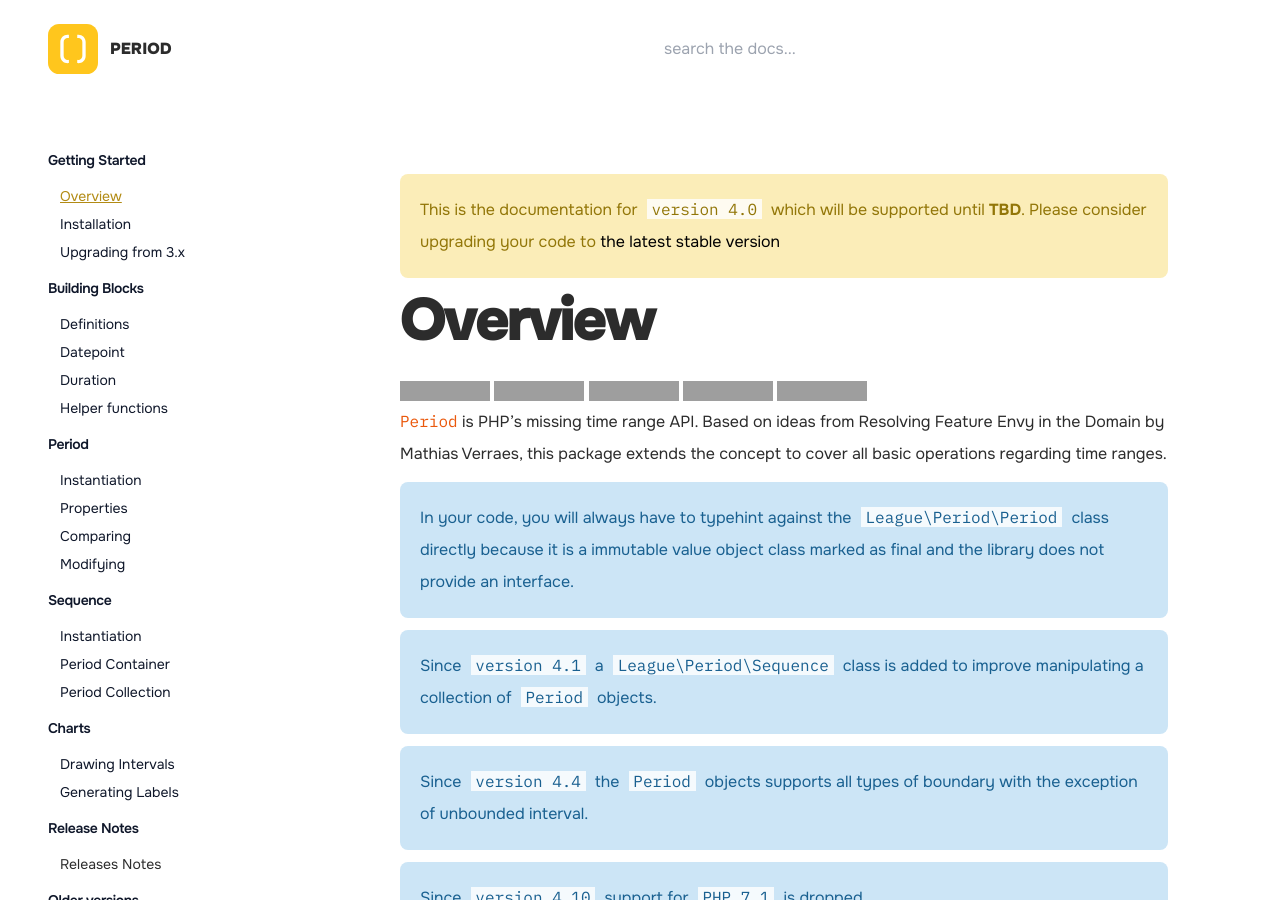
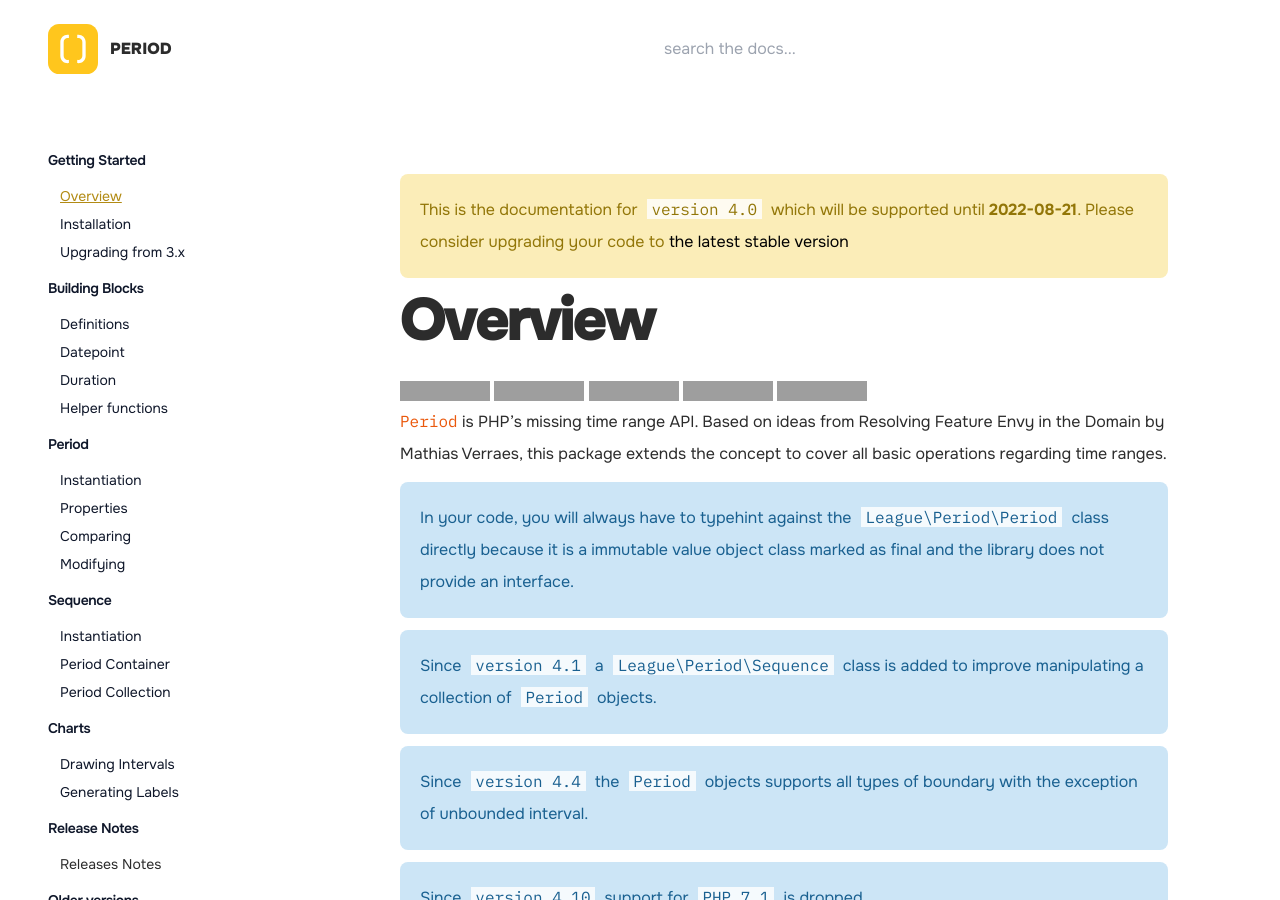
Before and after one commit to thephpleague/period, a Jekyll site: the page built from docs/4.0/index.md, in a window 1280 px wide and 900 px high, cut to the strip 0-900 px from the top of the window. Built offline with Jekyll 4.4.1, drawn with Linux system fonts in a browser that asks for light colours; comment, search, counter and statistics services are not loaded; grey boxes are pictures that could not be loaded.

Commit message:
Fix documentation v4 support date

```diff
--- a/docs/_data/project.yml
+++ b/docs/_data/project.yml
@@ -13,8 +13,8 @@ releases:
   previous:
     version: '4.0'
     requires: 'PHP >= 7.1.3'
-    latest: '4.12.0'
-    supported_until: 'TBD'
+    latest: '4.12.0 - 2022-02-21'
+    supported_until: '2022-08-21'
     documentation_link: '/4.0/'
   legacy:
     version: '3.0'
```
Also changed, not shown: docs/5.0/datepoint.md (+2 -1 lines).
